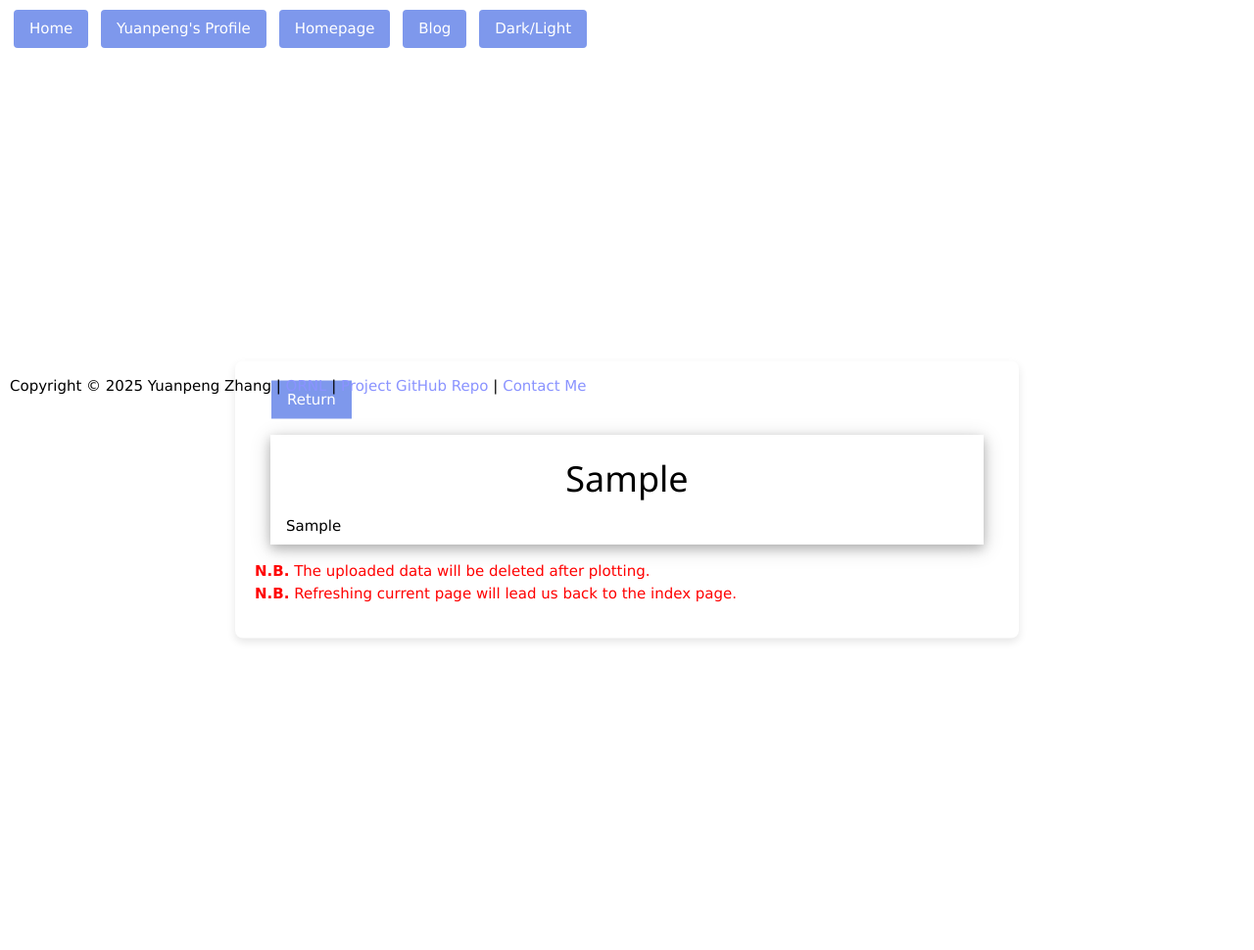
After one commit to Kvieta1990/simple_plotter, a Flask app: template templates/plot_s.html in a window 1280 px wide. The commit adds this page. Shown: the whole page at 98% size. Run offline with Flask 3, Linux system fonts and the light colour scheme; the template is opened without the code that fills it: most values are stand-ins (such as "Sample title", 1, 10 or a date in 2020); some libraries are stand-ins or nearby versions.

Commit message:
finalize

```diff
--- a/app.py
+++ b/app.py
@@ -84,6 +84,12 @@ def index():
 
 @app.route('/plot/<filename>/<filename_i>')
 def plot(filename, filename_i):
+    if 'visited_plot' in session:
+        if request.referrer and 'plot' in request.referrer:
+            session.pop('visited_plot', None)
+            session.modified = True
+            return render_template('index.html', redirected=True)
+
     header_lines = request.args.get('headerlines', default=0, type=int)
     col_plot = request.args.get('col_plot', default=1, type=int)
     smode = request.args.get('single_mode', default=1, type=int)
@@ -234,7 +240,7 @@ def plot(filename, filename_i):
                         "pad": {"t": 30},
                         "len": 0.9,
                         "x": 0.1,
-                        "y": -0.2 - i * .6 - 0.2,
+                        "y": -0.2 - i * .6 - .1,
                         "currentvalue": {"prefix": f"Scale data-{i + 1}: "},
                         "active": init_idx,
                         "steps": [
@@ -253,7 +259,7 @@ def plot(filename, filename_i):
                         "pad": {"t": 70},
                         "len": 0.9,
                         "x": 0.1,
-                        "y": -0.4 - i * .6 - 0.2,
+                        "y": -0.4 - i * .6 - .1,
                         "currentvalue": {"prefix": f"Offset data-{i + 1}: "},
                         "active": o_init_idx,
                         "steps": [
@@ -277,7 +283,7 @@ def plot(filename, filename_i):
                         "pad": {"t": 70},
                         "len": 0.9,
                         "x": 0.1,
-                        "y": -0.6 - i * .6 - 0.2,
+                        "y": -0.6 - i * .6 - .1,
                         "currentvalue": {"prefix": f"X-Offset data-{i + 1}: "},
                         "active": num_values,
                         "steps": [
@@ -310,11 +316,18 @@ def plot(filename, filename_i):
         session['visited_plot'] = True
         session.modified = True
 
-        return render_template(
-            'plot.html',
-            plot_html=plot_html,
-            fn="Plot For Multiple Data Files"
-        )
+        if len(all_ys) == 2:
+            return render_template(
+                'plot_s.html',
+                plot_html=plot_html,
+                fn="Plot For Multiple Data Files"
+            )
+        else:
+            return render_template(
+                'plot.html',
+                plot_html=plot_html,
+                fn="Plot For Multiple Data Files"
+            )
 
 
 if __name__ == '__main__':
--- /dev/null
+++ b/templates/plot_s.html
@@ -0,0 +1,215 @@
+<!DOCTYPE html>
+<html>
+<head>
+    <title>ZYP - Data Plotter</title>
+    <link rel="stylesheet" href="https://www.w3schools.com/w3css/4/w3.css">
+    <link rel="icon" type="image/x-icon" href="{{ url_for('static', filename='favicon.ico') }}">
+    <style>
+    .centered-content {
+        width: 60%;   /* Set the width of the content */
+        min-width: 800px; /* Optional: minimum width */
+        background-color: white; /* Solid background for the content area */
+        padding: 20px;
+        border-radius: 8px;
+        box-shadow: 0 4px 8px rgba(0,0,0,0.1);
+        position: relative; /* Ensures it stays above the stars */
+        z-index: 2;
+				margin-top: 30px; /* Fix the top margin */
+				margin-bottom: 30px; /* Fix the top margin */
+        max-height: calc(120vh - 60px); /* Adjust max-height to fit within the viewport */
+        overflow-y: auto;
+    }
+    body {
+        background-color: black;
+        overflow: hidden;
+        margin-bottom: 10px;
+        height: 120vh;
+        justify-content: center;
+        align-items: center;
+    }
+
+    .star {
+        position: absolute;
+        width: 5px;
+        height: 5px;
+        background: white;
+        border-radius: 50%;
+        box-shadow: 0 0 5px white;
+        animation: shine 1s infinite ease-in-out alternate;
+    }
+    @keyframes shine {
+        from { opacity: 0; }
+        to { opacity: 1; }
+    }
+    .button-container {
+                    position: absolute;
+        top: 10px;
+        left: 10px;
+        z-index: 3; /* Make sure buttons are above all other content */
+    }
+    .w3-button { /* Additional styling for buttons if needed */
+        margin: 0 4px; /* Spacing between buttons */
+        background-color: white; /* White background for each button */
+        color: black; /* Text color */
+    }
+    .footer-container {
+        position: relative;
+				margin-top: 70px;
+        left: 10px;
+        z-index: 3;
+        color: white;
+    }
+    .color-link {
+        color: #8a93ff; /* Text color for normal state */
+        text-decoration: none; /* Optional: removes underline from links */
+    }
+    .color-link:hover {
+        color: #98ffb1; /* Text color when mouse hovers over the link */
+    }
+    </style>
+</head>
+<body>
+
+    <div class="button-container">
+        <a href="/" class="w3-button w3-round">Home</a>
+        <a href="https://www.ornl.gov/staff-profile/yuanpeng-zhang" target="_blank" class="w3-button w3-round">Yuanpeng's Profile</a>
+        <a href="https://me.iris-home.net" target="_blank" class="w3-button w3-round">Homepage</a>
+        <a href="https://iris2020.net" target="_blank" class="w3-button w3-round">Blog</a>
+        <button onclick="toggleBackground()" class="w3-button w3-round">Dark/Light</button>
+    </div>
+
+    <div class="centered-content w3-display-middle" style="width: 60%;">
+        <a href="/" class="w3-button" id="return_button" style="margin-left:17px;background:#7e98ec;color:white">Return</a>
+        <div class="w3-card-4 w3-margin">
+            <div class="w3-container w3-padding">
+                <h1 class="w3-center">{{ fn }}</h1>
+                <div>{{ plot_html|safe }}</div>
+            </div>
+        </div>
+				<p>
+						<a style="color: red"><b>N.B.</b> The uploaded data will be deleted after plotting.</a>
+						<br>
+						<a style="color: red"><b>N.B.</b> Refreshing current page will lead us back to the index page.</a>
+				</p>
+    </div>
+
+    <div class="footer-container">
+        <a id="copyright">Copyright &copy; 2025 Yuanpeng Zhang</a> <a id="sep1">|</a> <a class="color-link" href="https://www.ornl.gov/" target="_blank">ORNL</a> <a id="sep2">|</a> <a class="color-link" href="ht
+tps://github.com/Kvieta1990/simple_plotter" target="_blank">Project GitHub Repo</a> <a id="sep3">|</a> <a class="color-link" href="https://iris2020.net/contact" target="_blank">Contact Me</a>
+    </div>
+
+    <script>
+        function createStars(count) {
+            const sky = document.querySelector('body');
+            for (let i = 0; i < count; i++) {
+                const star = document.createElement('div');
+                star.className = 'star';
+                star.style.top = `${Math.random() * window.innerHeight}px`;
+                star.style.left = `${Math.random() * window.innerWidth}px`;
+                star.style.animationDuration = `${Math.random() * 3 + 1}s`; // Random duration between 1s and 4s
+                star.style.animationDelay = `${Math.random() * 3}s`; // Random delay
+                sky.appendChild(star);
+            }
+        }
+
+        function toggleBackground() {
+            const body = document.querySelector('body');
+            const buttons = document.querySelectorAll('.w3-button');
+            const stars = document.querySelectorAll('.star');
+            const copyright = document.getElementById('copyright');
+            const sep1 = document.getElementById('sep1');
+            const sep2 = document.getElementById('sep2');
+            const sep3 = document.getElementById('sep3');
+
+            // Check current theme
+            let currentTheme = localStorage.getItem('theme') || 'light'; // Default to 'light' if no theme is set
+
+            if (currentTheme === 'light') {
+                // Switch to dark theme
+                body.style.background = 'black';
+                buttons.forEach(button => {
+                    button.style.backgroundColor = 'white';
+                    button.style.color = 'black';
+                    copyright.style.color = 'white';
+                    sep1.style.color = 'white';
+                    sep2.style.color = 'white';
+                    sep3.style.color = 'white';
+                });
+								document.getElementById('return_button').style.backgroundColor = '#7e98ec';
+								document.getElementById('return_button').style.color = 'white';
+                stars.forEach(star => {
+                    star.style.backgroundColor = 'white';
+                });
+                // Update localStorage
+                localStorage.setItem('theme', 'dark');
+            } else {
+                // Switch to light theme
+                body.style.background = 'white';
+                buttons.forEach(button => {
+                    button.style.backgroundColor = '#7e98ec';
+                    button.style.color = 'white';
+                    copyright.style.color = 'black';
+                    sep1.style.color = 'black';
+                    sep2.style.color = 'black';
+                    sep3.style.color = 'black';
+                });
+                stars.forEach(star => {
+                    star.style.backgroundColor = 'white';
+                });
+                // Update localStorage
+                localStorage.setItem('theme', 'light');
+            }
+        }
+
+        function setTheme(theme) {
+            const body = document.querySelector('body');
+            const buttons = document.querySelectorAll('.w3-button');
+            const stars = document.querySelectorAll('.star');
+            const copyright = document.getElementById('copyright');
+            const sep1 = document.getElementById('sep1');
+            const sep2 = document.getElementById('sep2');
+            const sep3 = document.getElementById('sep3');
+
+            if (theme === 'dark') {
+                // Switch to dark theme
+                body.style.background = 'black';
+                buttons.forEach(button => {
+                    button.style.backgroundColor = 'white';
+                    button.style.color = 'black';
+                    copyright.style.color = 'white';
+                    sep1.style.color = 'white';
+                    sep2.style.color = 'white';
+                    sep3.style.color = 'white';
+                });
+								document.getElementById('return_button').style.backgroundColor = '#7e98ec';
+								document.getElementById('return_button').style.color = 'white';
+                stars.forEach(star => {
+                    star.style.backgroundColor = 'white';
+                });
+            } else {
+                body.style.background = 'white';
+                buttons.forEach(button => {
+                    button.style.backgroundColor = '#7e98ec';
+                    button.style.color = 'white';
+                    copyright.style.color = 'black';
+                    sep1.style.color = 'black';
+                    sep2.style.color = 'black';
+                    sep3.style.color = 'black';
+                });
+                stars.forEach(star => {
+                    star.style.backgroundColor = 'white';
+                });
+            }
+        }
+
+        window.onload = () => {
+            createStars(150); // Create 150 stars
+            let currentTheme = localStorage.getItem('theme') || 'light';
+            setTheme(currentTheme);
+        };
+    </script>
+
+		<script defer src="https://umm.iris-home.net/script.js" data-website-id="e327d37b-ab6d-4807-a019-32d2be42c28e"></script>
+
+</body>
+</html>
```
Also changed, not shown: templates/index.html (+7 -0 lines).
